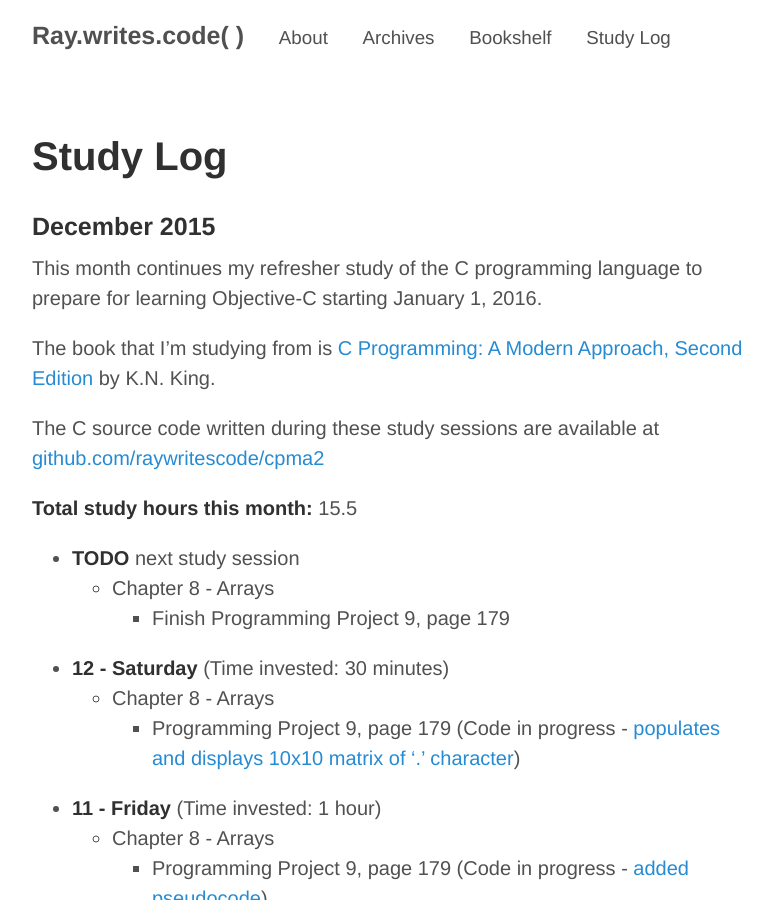
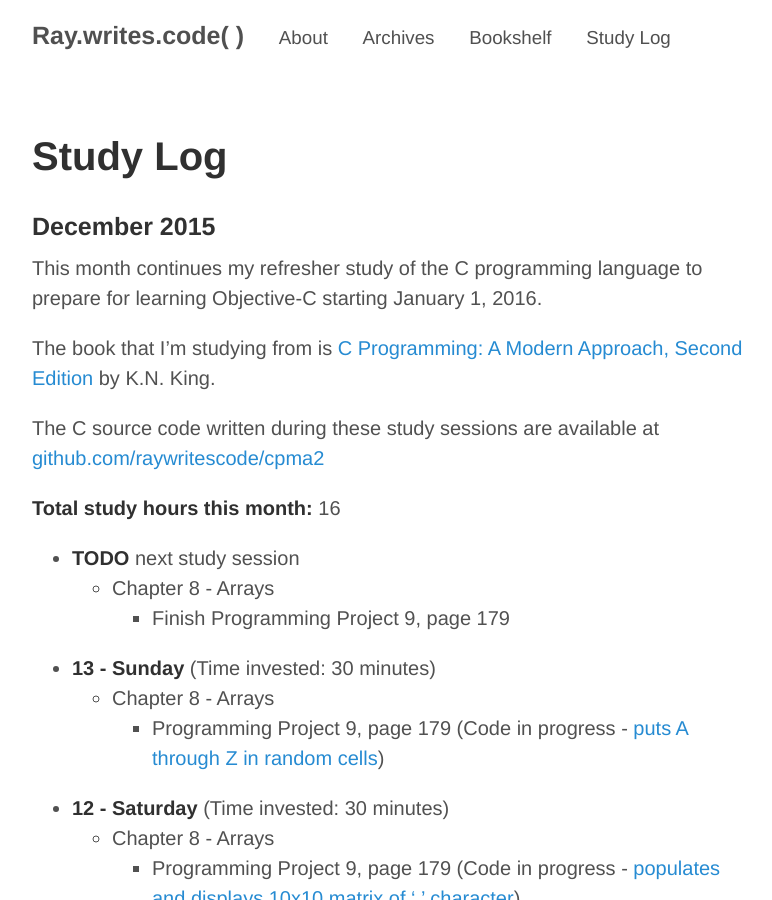
Before and after one commit to raywritescode/raywritescode.github.io, a Jekyll site: the page built from studylog.md, in a window 1280 px wide and 900 px high. Shown: the whole window, without its empty margins (248-1020 px from the left). Built offline with Jekyll 4.4.1, drawn with Linux system fonts in a browser that asks for light colours; Markdown is read by kramdown in place of the engine named in the settings.

Commit message:
Updated studylog.md - Study session (30 minutes) Sunday 2015-12-13

```diff
--- a/studylog.md
+++ b/studylog.md
@@ -11,11 +11,15 @@ The book that I'm studying from is [C Programming: A Modern Approach, Second Edi
 
 The C source code written during these study sessions are available at [github.com/raywritescode/cpma2](https://github.com/raywritescode/cpma2)
 
-**Total study hours this month:** 15.5
+**Total study hours this month:** 16
 
 * **TODO** next study session
    - Chapter 8 - Arrays
       * Finish Programming Project 9, page 179
+
+* **13 - Sunday** (Time invested: 30 minutes)
+   - Chapter 8 - Arrays
+      * Programming Project 9, page 179 (Code in progress - [puts A through Z in random cells](https://github.com/raywritescode/cpma2/commit/9bdc3a6fbecbde540c96404c24b77a701e7532f1))
 
 * **12 - Saturday** (Time invested: 30 minutes)
    - Chapter 8 - Arrays
```
